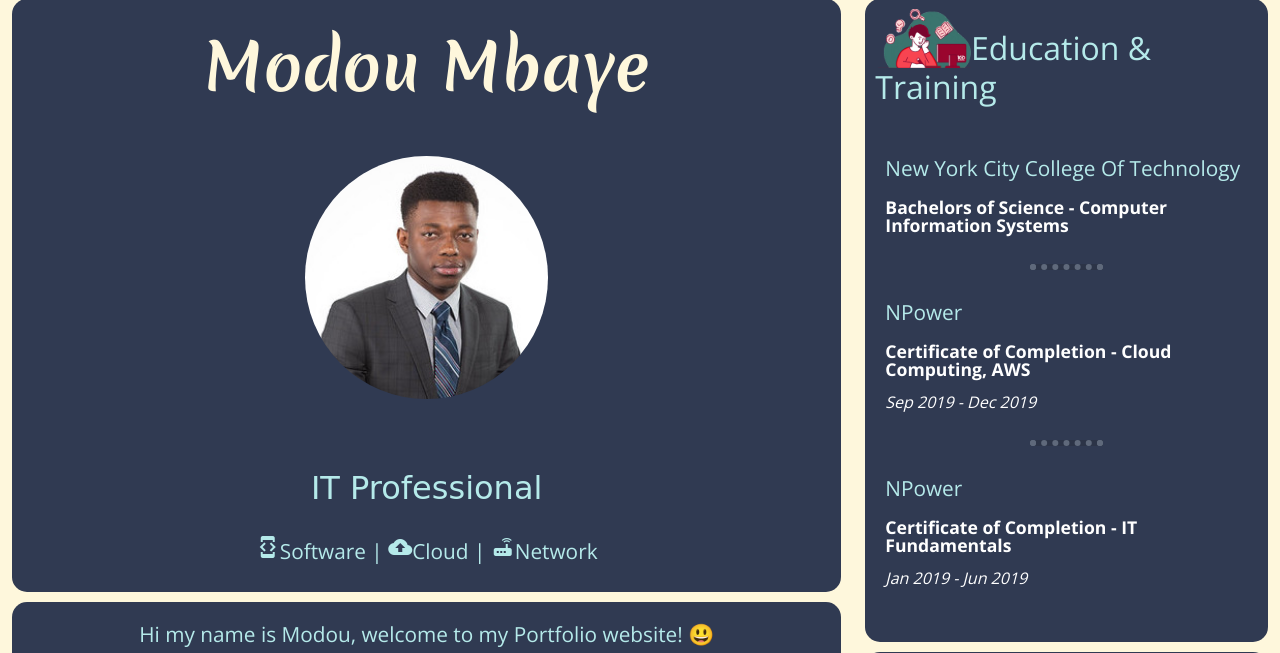
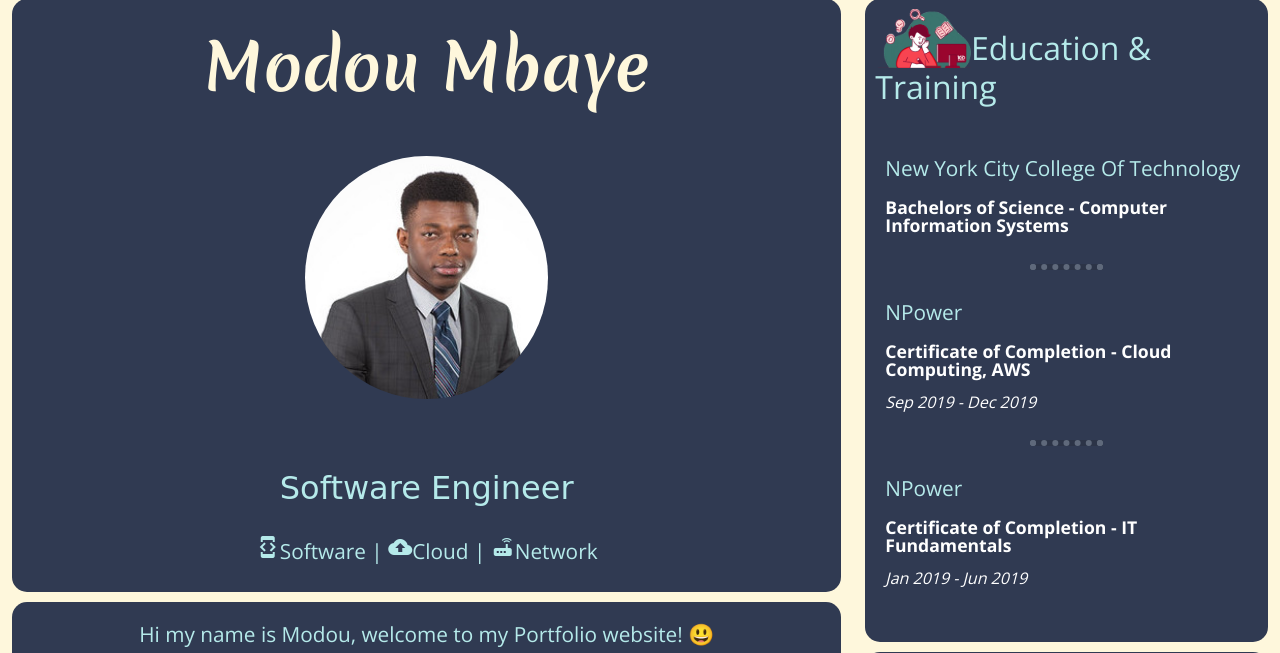
Before and after one commit to modoumbaye25/MyPessonalFlaskWebsite, a Flask app: page / in a window 1280 px wide. Shown: the part 82-735 px from the top of the page. Run offline with Flask 2, Linux system fonts and the light colour scheme; some libraries are stand-ins or nearby versions; some web fonts are replaced.

Commit message:
update title

```diff
--- a/templates/index.html
+++ b/templates/index.html
@@ -6,7 +6,7 @@
             <div class="bio">
                 <h1>Modou Mbaye</h1>
                 <img class="profile-img" src="/static/images/Modou2.jpg", alt="Profile picture">
-                <h2 class="professional">IT Professional</h2>
+                <h2 class="professional">Software Engineer</h2>
                 <h3> <span class="material-icons">developer_mode</span>Software | <span class="material-icons">cloud_upload</span>Cloud | <span class="material-icons">router</span>Network</h3>
             </div>
 
```
